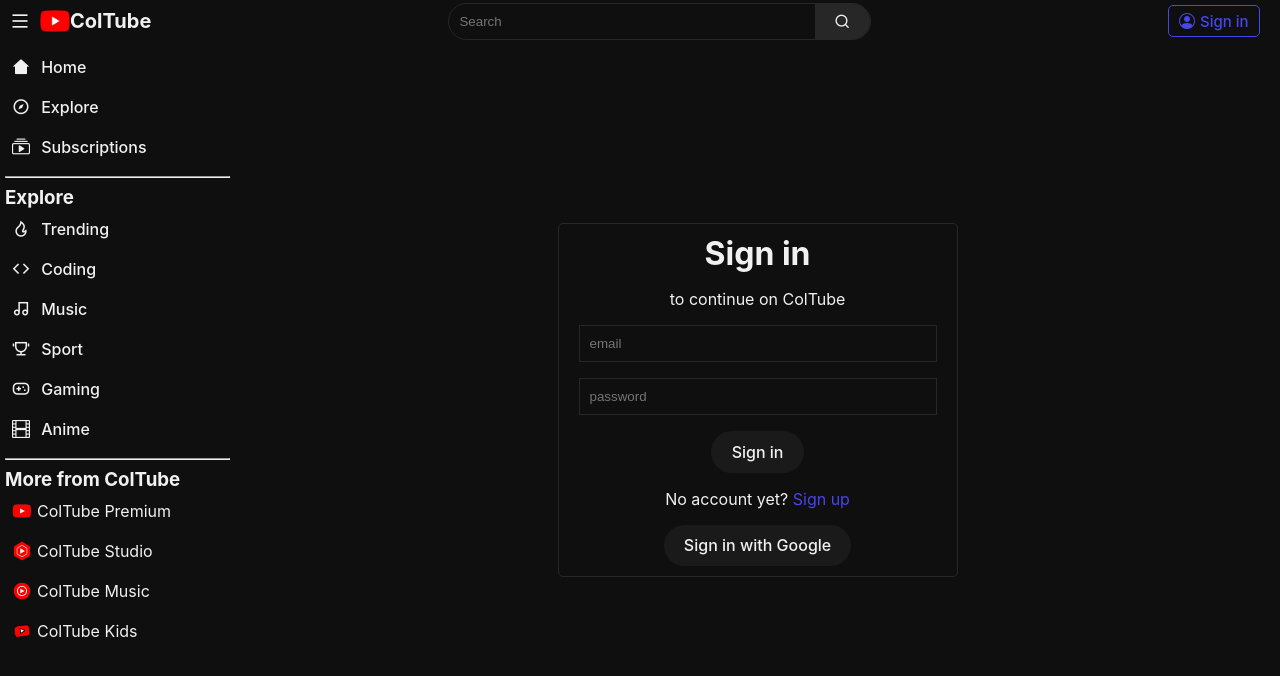
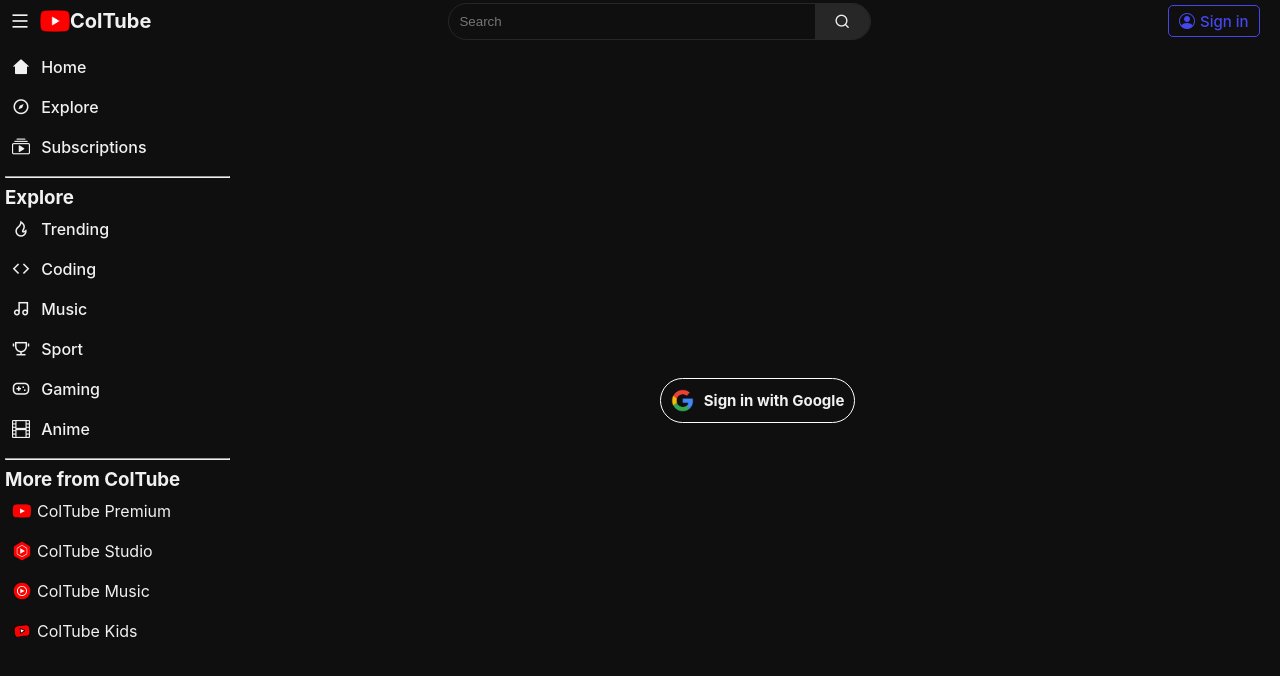
Before and after one commit to ColTheDeveloper/ColTube, a React (Vite) app in the folder frontend/: page /auth in a window 1280 px wide. Shown: the top 676 px of the page. Built offline with nearby package versions, Linux system fonts and the light colour scheme.

Commit message:
added new signin method

```diff
--- a/frontend/src/App.tsx
+++ b/frontend/src/App.tsx
@@ -2,7 +2,7 @@
 //import './App.css'
 import { RouterProvider, createBrowserRouter } from 'react-router-dom'
 import Layout from './components/Layout/Layout'
-import Auth from './pages/Auth/Auth'
+//import Auth from './pages/Auth/Auth'
 import Video from './pages/Video/Video'
 import Home from './pages/Home/Home'
 import Search from "./pages/Search/Search"
@@ -12,6 +12,7 @@
 import { logout } from './redux/userSlice'
 import Tag from './pages/Tag/Tag'
 import { RootState } from './redux/store'
+import Signin from './pages/Signin/Signin'
 
 const router=createBrowserRouter([
   {
@@ -35,7 +36,7 @@
       },
       {
         path:"/auth",
-        element:<Auth />
+        element:<Signin />
       },
       {
         path:"/tags",
--- /dev/null
+++ b/frontend/src/pages/Signin/Signin.css
@@ -0,0 +1,24 @@
+.Signin{
+    display: flex;
+    justify-content: center;
+    align-items: center;
+
+
+}
+.Signin>div{
+    display: flex;
+    align-items: center;
+    gap: 10px;
+    border: 1px solid white;
+    border-radius: 50px;
+    padding: 10px;
+    cursor: pointer;
+}
+.Signin>div>h2{
+    margin: 0;
+    font-size: 15px;
+}
+.Signin>div>img{
+    width: 23px;
+    height: 23px;
+}
--- /dev/null
+++ b/frontend/src/pages/Signin/Signin.tsx
@@ -0,0 +1,51 @@
+import axios from "axios"
+import { signInWithPopup } from "firebase/auth"
+import { useEffect, useState } from "react"
+import { useDispatch, useSelector } from "react-redux"
+import { auth, provider } from "../../firebase"
+import { loginFailure, loginSuccess } from "../../redux/userSlice"
+import googleImg from "../../assets/google.png"
+import "./Signin.css"
+import { useNavigate } from "react-router-dom"
+import { RootState } from "../../redux/store"
+
+
+const Signin=()=>{
+    const dispatch= useDispatch()
+    const navigate= useNavigate()
+    const {user}=useSelector((state:RootState)=>state.user)
+    const [error,setError]=useState(false)
+    const [errMsg,setErrMsg]=useState("")
+
+    useEffect(()=>{
+        if(user) navigate("/")
+    },[navigate,user])
+
+    const signinWithGoogle=async()=>{
+        signInWithPopup(auth,provider).then((result)=>{
+            axios.post(`${import.meta.env.VITE_API_URL}/auth/google`,{
+                name:result.user.displayName,
+                email:result.user.email,
+                img:result.user.photoURL
+            },{withCredentials:true}).then((res)=>{
+                dispatch(loginSuccess(res.data))
+            }).catch((err)=>{
+                console.log(err)
+                dispatch(loginFailure())
+                setError(true)
+                setErrMsg("An error occur try again!")
+
+            })
+        })
+    }
+    return(
+        <div className="Body Signin">
+            <div onClick={()=>signinWithGoogle()}>
+                <img src={googleImg} alt="google icon"  width={30}/>
+                <h2>Sign in with Google</h2>
+            </div>
+            {error && errMsg !=""?<p>{errMsg}</p>:""}
+        </div>
+    )
+}
+export default Signin
```
Also changed, not shown: frontend/src/assets/google.png (added).
